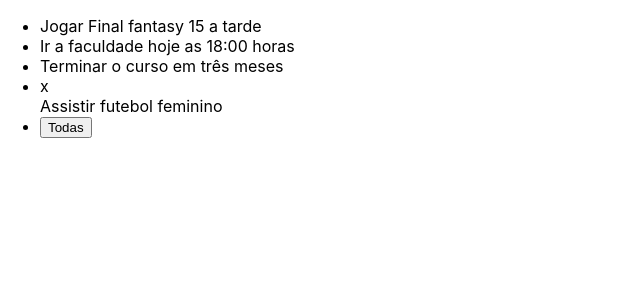
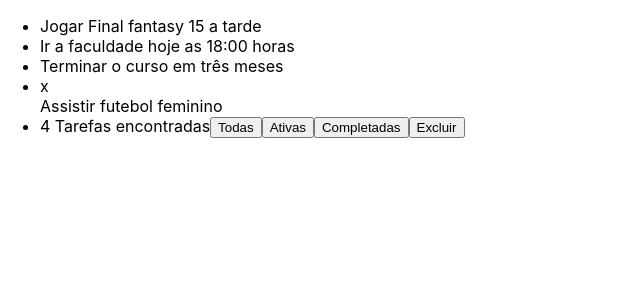
Before and after one commit to Apdo3939/ToDo, a Next.js app: page / in a window 1280 px wide. Shown: the top 300 px of the page, without its empty margins (0-640 px from the left). Built offline with nearby package versions, Linux system fonts and the light colour scheme.

Commit message:
Add component listFooter

```diff
--- a/src/components/List.tsx
+++ b/src/components/List.tsx
@@ -1,5 +1,5 @@
 import ToDoList from "../model/ToDoList";
-import ListButtons from "./ListButtons";
+import ListFooter from "./ListFooter";
 import ListItems from "./ListItems";
 
 interface Listprops {
@@ -34,13 +34,10 @@ export default function List(props: Listprops) {
 
                 {rendertasks()}
 
-                <li className={`list-none p-1`}>
-                    <ListButtons
-                        onClick={() => { }}
-                        checked={true}>
-                        <span>Todas</span>
-                    </ListButtons>
-                </li>
+                <ListFooter
+                    tasks={props.tasks}
+                    handleChange={props.handleChange} />
+
             </ul>
         </div>
     )
--- a/src/components/ListButtons.tsx
+++ b/src/components/ListButtons.tsx
@@ -2,7 +2,7 @@
 
 interface ListButtonsProps {
     checked?: boolean
-    className?: boolean
+    className?: string
     children: any
     onClick: (event: any) => void
 }
--- /dev/null
+++ b/src/components/ListFooter.tsx
@@ -0,0 +1,76 @@
+import ToDoList from "../model/ToDoList"
+import ListButtons from "./ListButtons"
+
+interface ListFooterProps {
+    tasks: ToDoList
+    handleChange: (tasks: ToDoList) => void
+}
+
+export default function ListFooter(props: ListFooterProps) {
+
+    const { tasks, handleChange } = props
+
+    function renderQtItems() {
+        return (
+            <>
+                <span className={`text-blue-300 hidden sm:inline `}>
+                    {tasks.allTasksQuantity}
+                    {tasks.allTasksQuantity === 0
+                        ? ' Nenhuma tarefa encontrada'
+                        : tasks.allTasksQuantity === 1
+                            ? " Tarefa encontrada" : " Tarefas encontradas"}
+                </span>
+                <span className={`hidden sm:inline flex-1`}></span>
+            </>
+        )
+    }
+
+    function renderFilter() {
+        return (
+            <>
+                <ListButtons
+                    checked={tasks.showAllTasks()}
+                    onClick={() => handleChange(tasks.filterRemove())}
+                    className="hidden md:inline ml-5">
+                    Todas
+                </ListButtons>
+
+                <ListButtons
+                    checked={tasks.showActiveTasks()}
+                    onClick={() => handleChange(tasks.filterActiveTasks())}
+                    className="mx-5">
+                    Ativas
+                </ListButtons>
+
+                <ListButtons
+                    checked={tasks.showCompletedTasks()}
+                    onClick={() => handleChange(tasks.filterCompletedTasks())}
+                    className="hidden md:inline">
+                    Completadas
+                </ListButtons>
+            </>
+        )
+    }
+
+    function renderRemoveItems() {
+        return (
+            <>
+                 <span className={`flex-grow`}></span>
+                <ListButtons
+                    checked={tasks.showCompletedTasks()}
+                    onClick={() => handleChange(tasks.removeCompletedTasks())}
+                    className="hidden md:inline">
+                    Excluir
+                </ListButtons>
+            </>
+        )
+    }
+
+    return (
+        <li className={`flex p-5`}>
+            {renderQtItems()}
+            {renderFilter()}
+            {renderRemoveItems()}
+        </li>
+    )
+}
```
